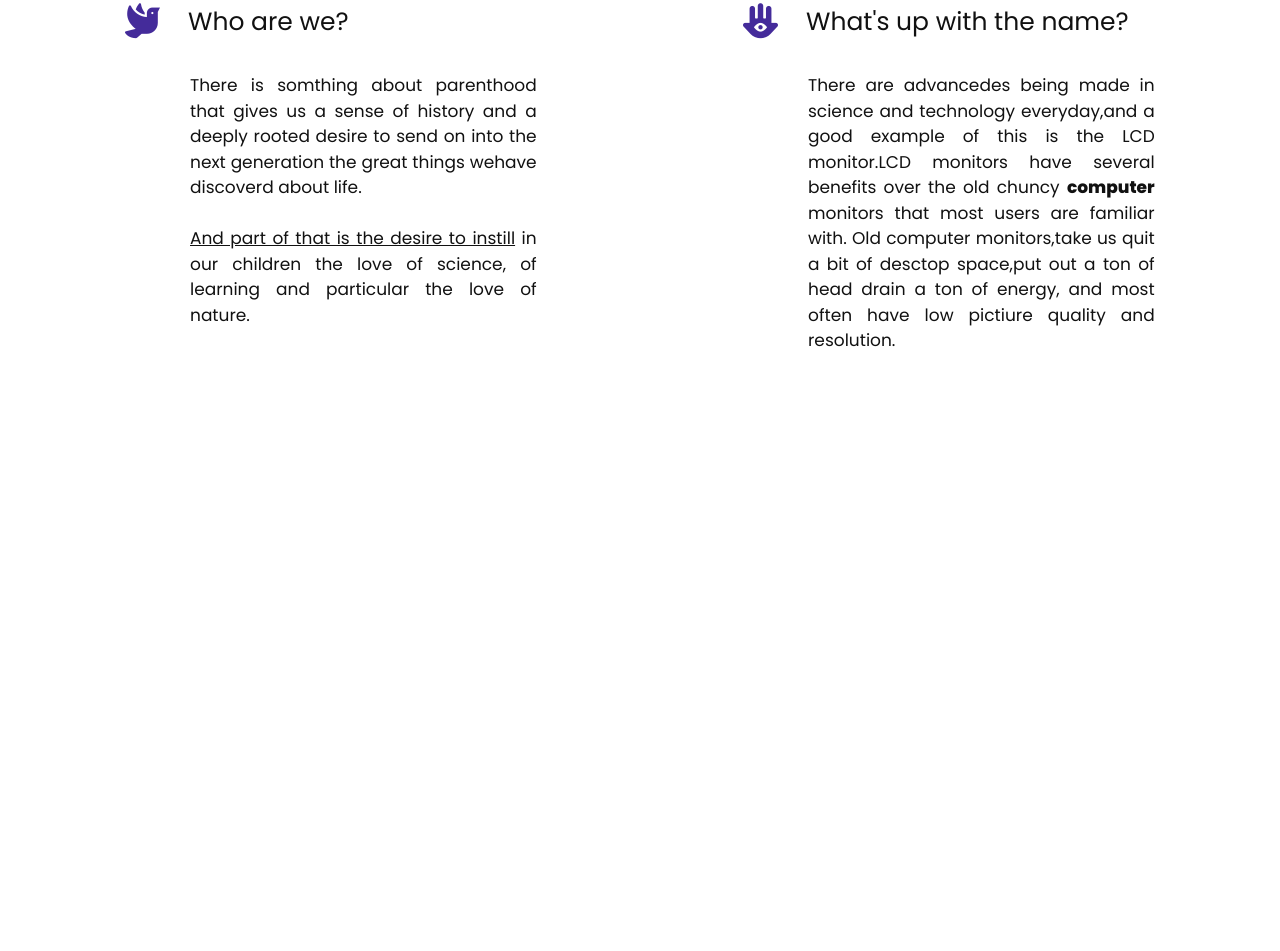
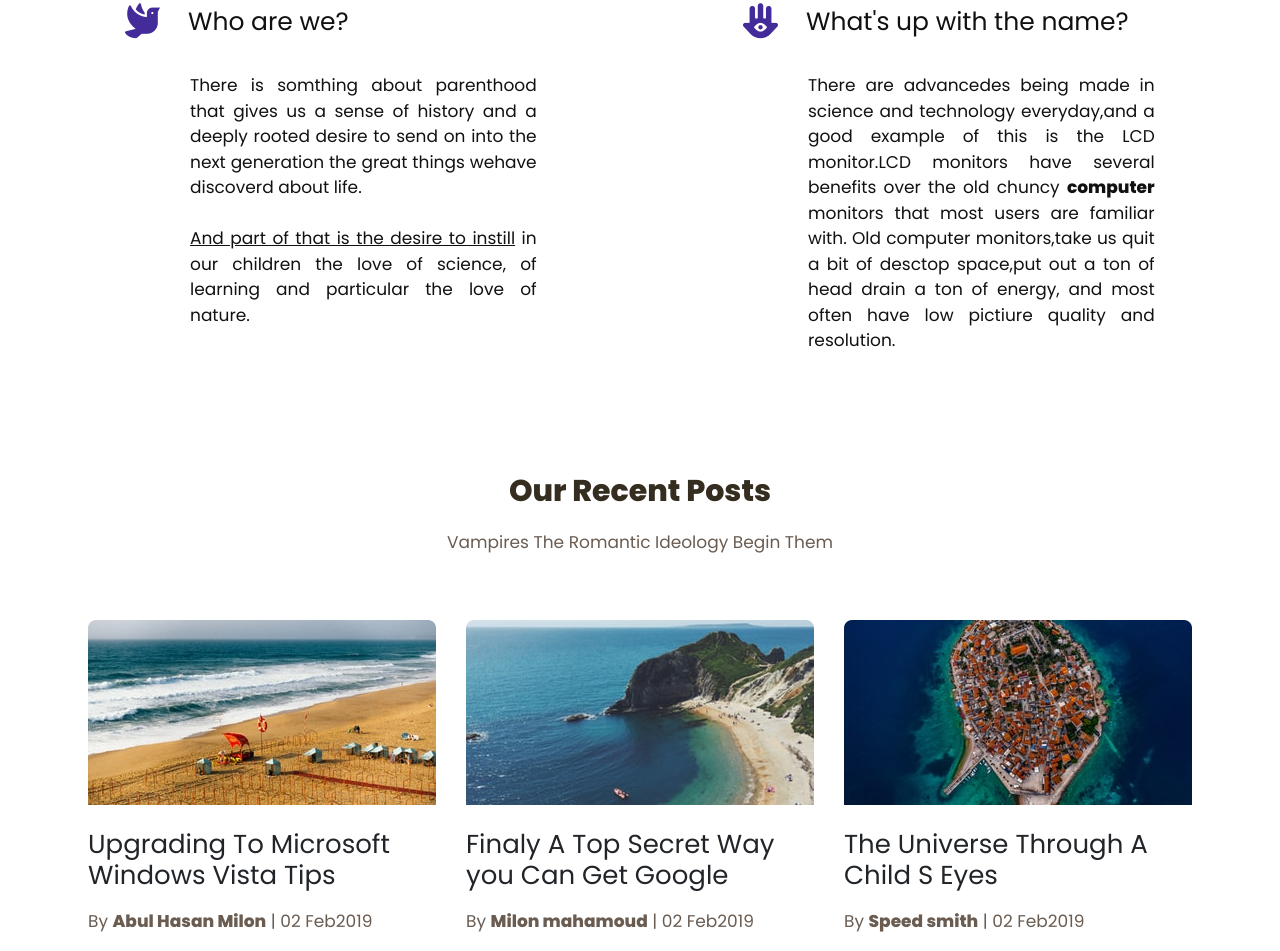
Before and after one commit to rezaSemyari70/maktab_Landing-page, a plain HTML site: page index.html in a window 1280 px wide. Shown: the part 2411-3362 px from the top of the page. Before the commit the page ends 2780 px from the top, so only its background shows below. Drawn offline with nearby package versions, Linux system fonts and the light colour scheme; files whose address does not match are found by name.

Commit message:
add recent panel

```diff
--- a/css/style.css
+++ b/css/style.css
@@ -275,3 +275,23 @@ p{
     color: #111111 !important;
     padding-left: 65px !important;
 }
+
+.recent{
+    position: relative;
+    top: 900px;
+    display: flex;
+    flex-direction: column;
+    align-items: center;
+}
+
+.recent p:first-child{
+    font-size: 30px !important;
+    font-weight: bold !important;
+    color: #352d20;
+}
+
+.recent h2{
+    font-size: 26px !important;
+    padding-bottom: 10px;
+
+}
--- a/index.html
+++ b/index.html
@@ -165,6 +165,38 @@
                     </section>
                 </section>
             </div>
+            <div class="recent ">
+                <section class="pb-5" data-aos="fade-up" data-aos-anchor-placement="center-bottom">
+                    <p class="d-flex justify-content-center" >Our Recent Posts</p>
+                    <p>Vampires The Romantic Ideology Begin Them</p>
+                </section>
+                <section class="d-flex flex-row">
+                    <section class="col-4">
+                        <img src="./image/image1.png" alt="" data-aos="flip-left"
+                        data-aos-easing="ease-out-cubic"
+                        data-aos-duration="1000">
+                        <h2 class="pt-4 " data-aos="fade-up"
+                        data-aos-anchor-placement="bottom-bottom">Upgrading To Microsoft Windows Vista Tips</h2>
+                        <p data-aos="zoom-out-right">By <strong>Abul Hasan Milon</strong> | 02 Feb2019</p>
+                    </section>
+                    <section class="col-4">
+                        <img src="./image/image2.png" alt=""data-aos="flip-left"
+                        data-aos-easing="ease-out-cubic"
+                        data-aos-duration="2500">
+                        <h2 class="pt-4 " data-aos="fade-up"
+                        data-aos-anchor-placement="bottom-bottom">Finaly A Top Secret Way you Can Get Google</h2>
+                        <p data-aos="zoom-out-down">By <strong>Milon mahamoud</strong> | 02 Feb2019</p>
+                    </section>
+                    <section class="col-4">
+                        <img src="./image/image3.png" alt="" data-aos="flip-left"
+                        data-aos-easing="ease-out-cubic"
+                        data-aos-duration="3000">
+                        <h2 class="pt-4 " data-aos="fade-up"
+                        data-aos-anchor-placement="bottom-bottom">The Universe Through A Child S Eyes </h2>
+                        <p data-aos="zoom-out-left">By <strong>Speed smith</strong> | 02 Feb2019</p>
+                    </section>
+                </section>
+            </div>
         </div>
     </main>
     <script>
```
